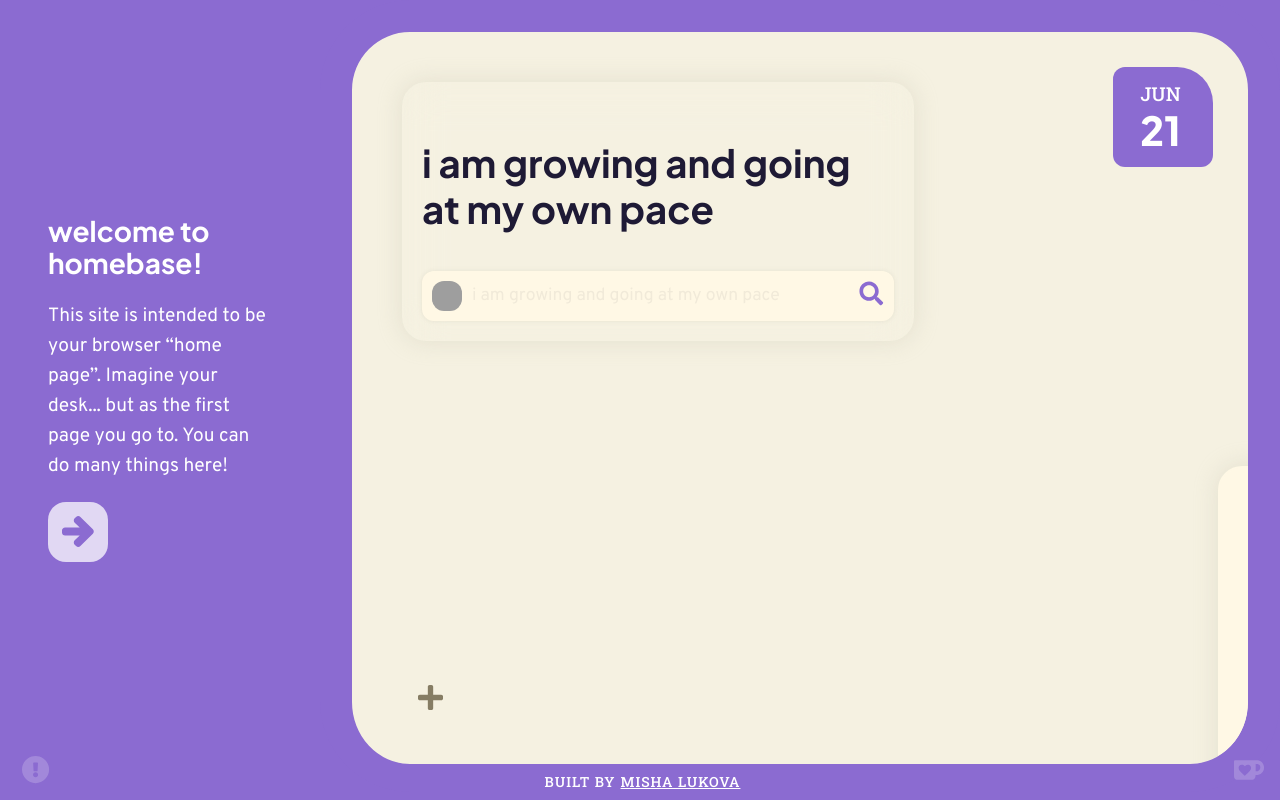
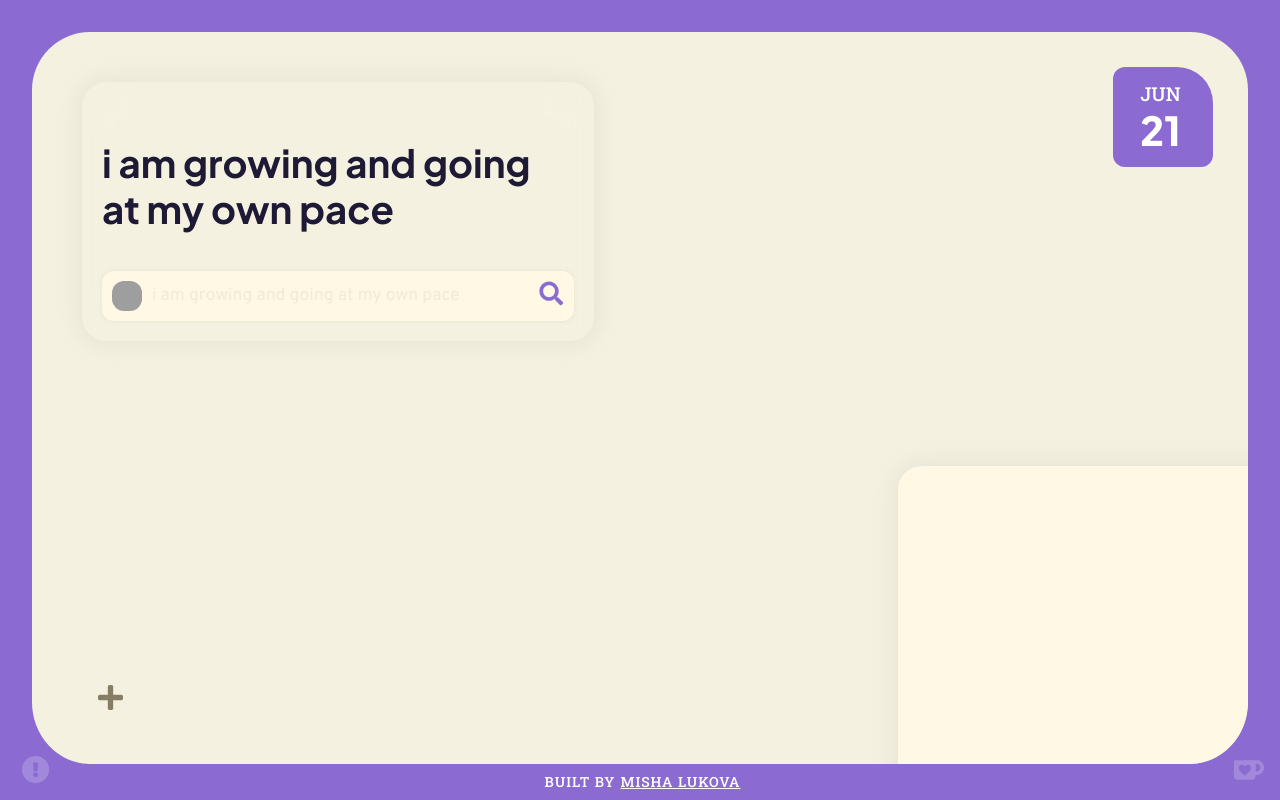
Before and after one commit to mishakov7/browserhome, a Next.js app: page / in a window 1280 px wide. Shown: the top 800 px of the page. Built offline with nearby package versions, Linux system fonts and the light colour scheme; grey boxes are pictures that could not be loaded.

Commit message:
Resolved issues related drawer from resizing window

```diff
--- a/src/app/css/browserhome.css
+++ b/src/app/css/browserhome.css
@@ -1642,14 +1642,14 @@ button.list-container:hover::before {
   }
   100% {
     right: 0;
-    width: 25vw;
+    width: 20vw;
     position: relative;
   }
 }
 @keyframes closedrawer_right {
   0% {
     right: 0;
-    width: 25vw;
+    width: 20vw;
     position: relative;
   }
   50% {
@@ -1671,14 +1671,14 @@ button.list-container:hover::before {
   }
   100% {
     left: 0;
-    width: 25vw;
+    width: 20vw;
     position: relative;
   }
 }
 @keyframes closedrawer_left {
   0% {
     left: 0;
-    width: 25vw;
+    width: 20vw;
     position: relative;
   }
   50% {
@@ -1702,12 +1702,13 @@ button.list-container:hover::before {
 }
 
 .left-drawer {
-  padding: 1rem;
+  padding: 3rem 1rem 3rem 3rem;
   animation: opendrawer_left 0.6s forwards;
 }
 
 .right-drawer {
   padding: 1rem;
+  padding: 3rem 3rem 3rem 1rem;
   animation: opendrawer_right 0.6s forwards;
 }
 
@@ -1792,7 +1793,7 @@ button.list-container:hover::before {
 }
 
 .theme-drawer + .opened-left .options-container {
-  left: calc(25vw + 40px);
+  left: calc(20vw + 40px);
 }
 
 .opened-left .options-container:not(.theme-drawer + .opened-left .options-container) {
@@ -1936,7 +1937,7 @@ button.list-container:hover::before {
 }
 
 .faq-group {
-  height: 360px;
+  height: 250px;
   overflow-y: auto;
   overflow-x: hidden;
   scrollbar-width: thin;
--- a/src/app/css/sass/drawers.scss
+++ b/src/app/css/sass/drawers.scss
@@ -8,7 +8,7 @@
 
   } 100% {
     right: 0;
-    width: 25vw;
+    width: 20vw;
     position: relative;
   }
 }
@@ -16,7 +16,7 @@
 @keyframes closedrawer_right {
   0% {
     right: 0;
-    width: 25vw;
+    width: 20vw;
     position: relative;
 
   } 50% {
@@ -40,7 +40,7 @@
 
   } 100% {
     left: 0;
-    width: 25vw;
+    width: 20vw;
     position: relative;
 
   }
@@ -49,7 +49,7 @@
 @keyframes closedrawer_left {
   0% {
     left: 0;
-    width: 25vw;
+    width: 20vw;
     position: relative;
 
   } 50% {
@@ -75,14 +75,13 @@
 }
 
 .left-drawer {
-  padding: 1rem;
-  // padding: 3rem 1rem 3rem 3rem;
+  padding: 3rem 1rem 3rem 3rem;
   animation: opendrawer_left 0.6s forwards;
 }
 
 .right-drawer {
   padding: 1rem;
-  // padding: 3rem 3rem 3rem 1rem;
+  padding: 3rem 3rem 3rem 1rem;
   animation: opendrawer_right 0.6s forwards;
 }
 
@@ -167,12 +166,8 @@
     top: 0px;
 }
 
-// .theme-drawer {
-//   background-color: red;
-// }
-
 .theme-drawer + .opened-left .options-container {
-  left: calc(25vw + 40px);
+  left: calc(20vw + 40px);
 }
 
 .opened-left .options-container:not(.theme-drawer + .opened-left .options-container) {
@@ -360,7 +355,7 @@
 }
 
 .faq-group {
-  height: 360px;
+  height: 250px;
   overflow-y: auto;
   overflow-x: hidden;
   scrollbar-width: thin;
--- a/src/app/globals.css
+++ b/src/app/globals.css
@@ -220,7 +220,8 @@ input, textarea {
 
 #main-container.opened-left,
 #main-container.opened-right {
-  width: 75vw;
+  width: auto;
+  flex-grow: 1;
   transition: width 0.6s;
 }
 
@@ -407,6 +408,11 @@ article {
 
   #main-wrapper {
     justify-content: flex-start!important;
+  }
+
+  #drawer,
+  .options-container {
+    display: none!important;
   }
 
 }
--- a/src/app/page.tsx
+++ b/src/app/page.tsx
@@ -1,5 +1,5 @@
 "use client";
-import React, { useState, useEffect, useRef, Suspense } from 'react';
+import React, { useState, useEffect, useLayoutEffect, useRef, Suspense } from 'react';
 import Head from 'next/head';
 import Drawers from '@/components/utilities/drawers';
 import Loader from '@/components/utilities/loader';
```
Also changed, not shown: 1 other file (tests, documents, lock files or other folders).
